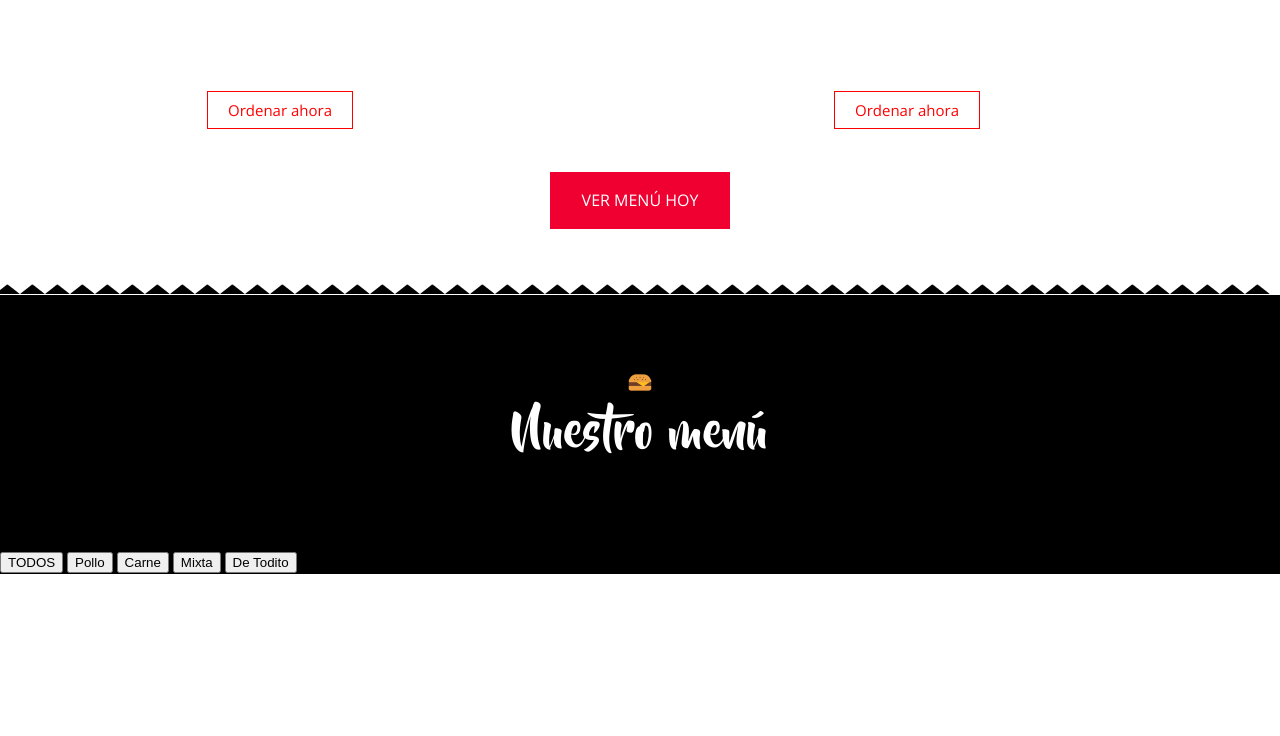
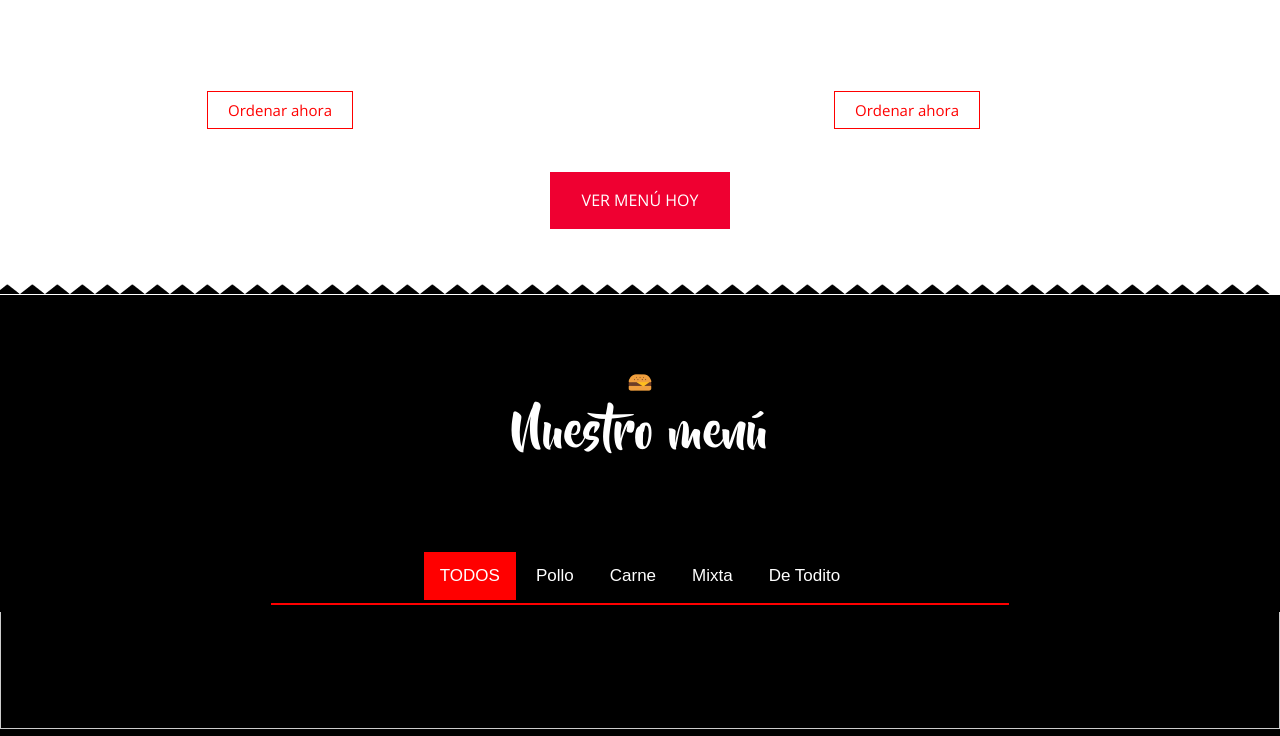
Before and after one commit to davjaime1/Project-2, a plain HTML site: page index.html in a window 1280 px wide. Shown: the part 2908-3644 px from the top of the page. Before the commit the page ends 3482 px from the top, so only its background shows below. Drawn offline with nearby package versions, Linux system fonts and the light colour scheme.

Commit message:
Tabs CSS looks good
- Next step is adding the content of each tab

```diff
--- a/Resources/CSS/index.css
+++ b/Resources/CSS/index.css
@@ -101,11 +101,33 @@ p.top
     background-color: #e7e7e7;
 }
 
+.menu_button_tab
+{
+    background-color: black;
+    border: none;
+    color: white;
+    text-align: center;
+    text-decoration: none;
+    display: inline-block;
+    font-size: 16px;
+    cursor: pointer;
+    text-align: center;
+    border-width: 0px 0px 2px 0px;
+    border-style: solid;
+    border-bottom-color: red;
+    padding-left: 150px;
+    padding-right: 150px;
+}
+
 /* Style the tab */
-.tab {
+div.tab {
     overflow: hidden;
-    border: 1px solid #ccc;
-    background-color: #f1f1f1;
+    background-color:black;
+    height: 100%;
+    width:100%;
+    margin-left:auto;
+    margin-right:auto;
+    text-align:center;
   }
 
   /* Style the buttons inside the tab */
@@ -118,12 +140,10 @@ p.top
     padding: 14px 16px;
     transition: 0.3s;
     font-size: 17px;
+    background-color: black;
+    color: white;
   }
 
-  /* Change background color of buttons on hover */
-  .tab button:hover {
-    background-color: #ddd;
-  }
 
 .tabcontent
 {
@@ -136,8 +156,14 @@ p.top
 /* Create an active/current tablink class */
 .tab button.active
 {
-    background-color: #ccc;
+    background-color: red;
 }
+
+
+  /* Change background color of buttons on hover */
+  .tab button:hover {
+    background-color:red;
+  }
 
 body
 {
@@ -346,6 +372,11 @@ td.MostSold2
     padding-bottom: 40px;
 }
 
+td.tab
+{
+    padding-bottom: 0;
+}
+
 p.Name
 {
     margin: 0px;
--- a/index.html
+++ b/index.html
@@ -139,13 +139,17 @@
     <div class="Menu">
         <img class="TinyBurger" src="Resources/Images/Burguer.png" alt="Tiny Burger">
         <h2 class="MostSold">Nuestro menú</h2>
-        <button class="tablinks" onclick="openMenu(event, 'TODOS')">TODOS</button>
-        <button class="tablinks" onclick="openMenu(event, 'Pollo')">Pollo</button>
-        <button class="tablinks" onclick="openMenu(event, 'Carne')">Carne</button>
-        <button class="tablinks" onclick="openMenu(event, 'Mixta')">Mixta</button>
-        <button class="tablinks" onclick="openMenu(event, 'De Todito')">De Todito</button>
-
-        <div id="TODOS" class="tabcontent">
+        <div class="tab">
+            <table class="menu_button_tab">
+                <tr class="tab_row">
+                <td class = "tab"><button class="tablinks active" onclick="openMenu(event, 'TODOS')">TODOS</button></td>
+                <td><button class="tablinks" onclick="openMenu(event, 'Pollo')">Pollo</button></td>
+                <td><button class="tablinks" onclick="openMenu(event, 'Carne')">Carne</button></td>
+                <td><button class="tablinks" onclick="openMenu(event, 'Mixta')">Mixta</button></td>
+                <td><button class="tablinks" onclick="openMenu(event, 'De Todito')">De Todito</button></td>
+                </tr>
+            </table>
+            <div id="TODOS" class="tabcontent" style="display: block;">
                 <h3>London</h3>
                 <p>London is the capital city of England.</p>
             </div>
@@ -160,5 +164,6 @@
                 <p>Tokyo is the capital of Japan.</p>
             </div>
         </div>
+    </div>
 </body>
 </html>
```
Lines whose indentation alone changed are shown as unchanged.
